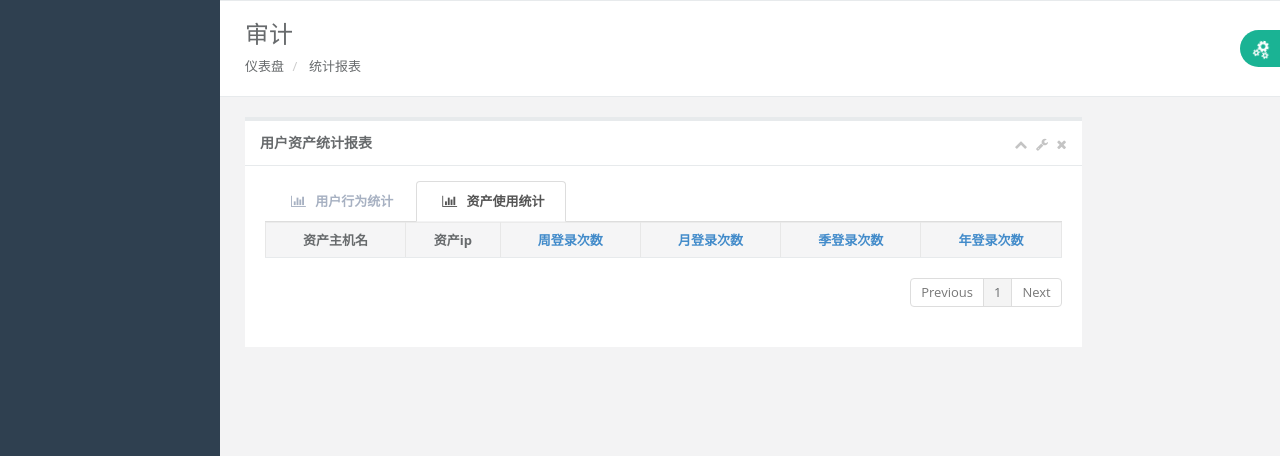
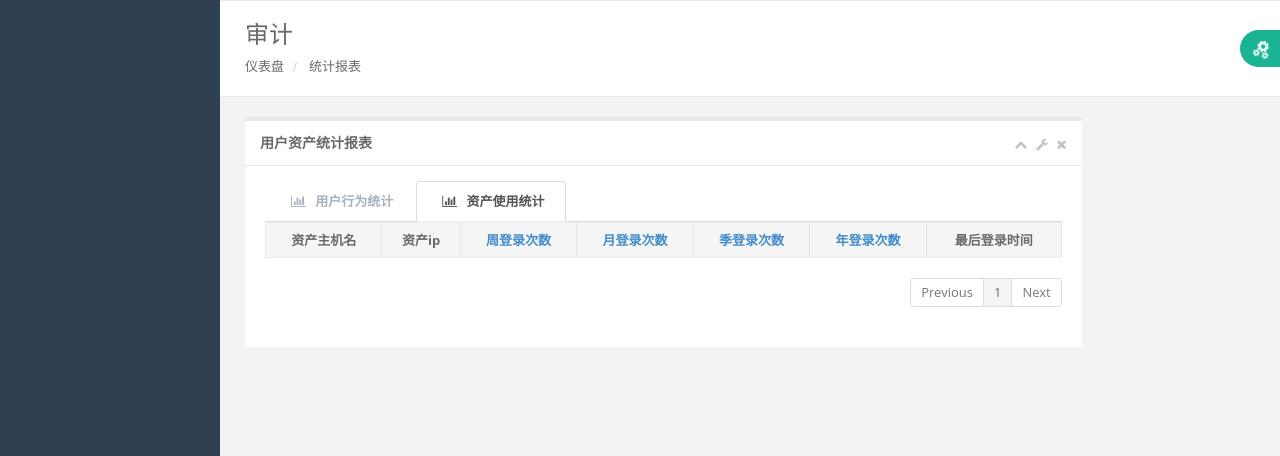
Before and after one commit to RoyceShen1/jumpserver, a Django app: page /jlog/report/asset/ in a window 1280 px wide. Shown: the part 60-516 px from the top of the page. Run offline with Django 3.2, Linux system fonts and the light colour scheme; a user stored in the database is signed in; data comes from the database, SQL or seed files in the repository; data that the repository does not hold is empty; parts of the project's set-up code (start-up, migrations or seed data) failed here and were passed over; some libraries are stand-ins or nearby versions.

Commit message:
资产使用情况 用户登录情况 统计页面增加最后登录时间一项

```diff
--- a/templates/jlog/log_report.html
+++ b/templates/jlog/log_report.html
@@ -106,6 +106,7 @@
                                         {% else %}
                                         <th class="text-center"> <a href="?year=1">年登录次数</a> </th>
                                         {% endif %}
+                                        <th class="text-center"> 最后登录时间 </th>
 <!--                                         <th class="text-center"> 月登录次数 </th>
                                         <th class="text-center"> 季登录次数 </th>
                                         <th class="text-center"> 年登录次数 </th> -->
@@ -119,6 +120,7 @@
                                         <td class="text-center">{{u.month_times}}</td>
                                         <td class="text-center">{{u.quarter_times}}</td>
                                         <td class="text-center">{{u.year_times}}</td>
+                                        <td class="text-center">{{u.recent_login}}</td>
                                     </tr>
                                     {% endfor %}
 <!--                                 {% for log in contacts %}
--- a/templates/jlog/log_report_asset.html
+++ b/templates/jlog/log_report_asset.html
@@ -107,6 +107,7 @@
                                         {% else %}
                                         <th class="text-center"> <a href="?year=1">年登录次数</a> </th>
                                         {% endif %}
+                                        <th class="text-center"> 最后登录时间 </th>
                                     </tr>
                                 </thead>
                                 <tbody>
@@ -118,6 +119,7 @@
                                         <td class="text-center">{{u.month_times}}</td>
                                         <td class="text-center">{{u.quarter_times}}</td>
                                         <td class="text-center">{{u.year_times}}</td>
+                                        <td class="text-center">{{u.recent_login}}</td>
                                     </tr>
                                     {% endfor %}
 <!--                                     {% for u in users_report %}
```
